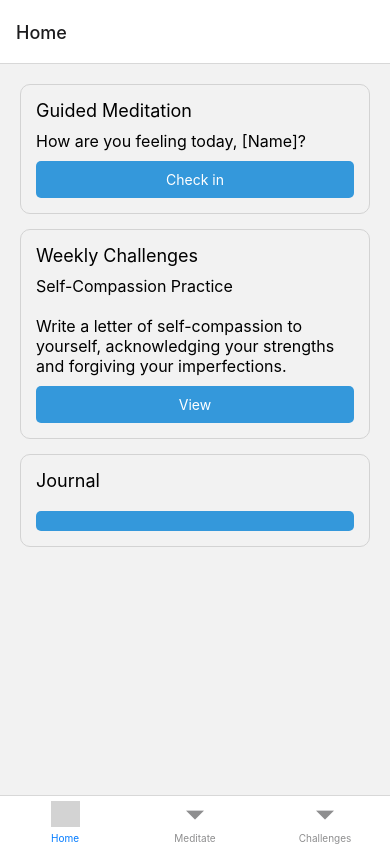
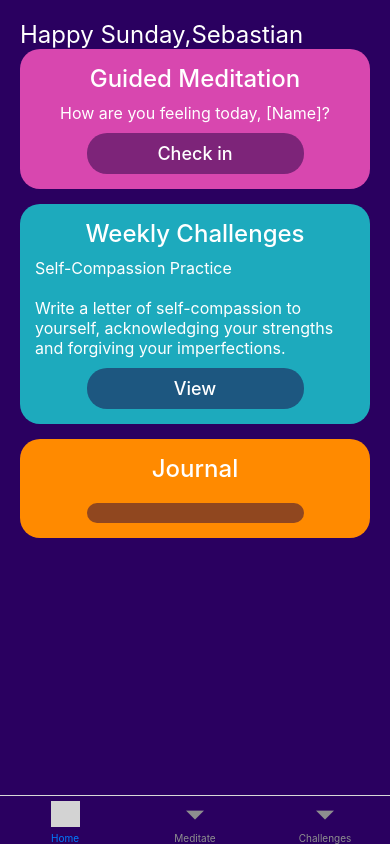
Before and after one commit to rahul5316/ponder, a React Native app in the folder mobile/: screen /HomeScreen in a window 390 px wide. Built offline with nearby package versions, Linux system fonts and the light colour scheme.

Commit message:
adjust styling

```diff
--- a/mobile/components/HomeScreen.js
+++ b/mobile/components/HomeScreen.js
@@ -1,14 +1,23 @@
 import React from "react";
-import { View, Text, StyleSheet, SafeAreaView, TouchableOpacity } from "react-native";
+import {
+  View,
+  Text,
+  StyleSheet,
+  SafeAreaView,
+  TouchableOpacity,
+} from "react-native";
 import { createBottomTabNavigator } from "@react-navigation/bottom-tabs";
 import { useNavigation } from "@react-navigation/native";
 
-function Card({ title, description, buttonText, onPress }) {
+function Card({ title, description, buttonText, onPress, color, buttonColor }) {
   return (
-    <View style={styles.card}>
+    <View style={{ ...styles.card, backgroundColor: color }}>
       <Text style={styles.cardTitle}>{title}</Text>
       <Text style={styles.cardDescription}>{description}</Text>
-      <TouchableOpacity style={styles.cardButton} onPress={onPress}>
+      <TouchableOpacity
+        style={{ ...styles.cardButton, backgroundColor: buttonColor }}
+        onPress={onPress}
+      >
         <Text style={styles.buttonText}>{buttonText}</Text>
       </TouchableOpacity>
     </View>
@@ -20,25 +29,34 @@ function HomeScreen() {
 
   return (
     <View style={styles.page}>
+      <Text style={{ color: "white", fontSize: 24, display: "flex" }}>
+        <Text style={{ flexDirection: "row" }}>Happy Sunday,</Text>
+        <Text style={{ flexDirection: "row" }}>Sebastian</Text>
+      </Text>
       <Card
         title="Guided Meditation"
         description={`How are you feeling today, [Name]?`}
         buttonText="Check in"
-        onPress={() => navigation.navigate('GuidedMeditation')}
+        color="#D847AF"
+        buttonColor="rgba(29, 0, 65, 0.49)"
+        onPress={() => navigation.navigate("GuidedMeditation")}
       />
       <Card
         title="Weekly Challenges"
         description={`Self-Compassion Practice\n\nWrite a letter of self-compassion to yourself, acknowledging your strengths and forgiving your imperfections.`}
         buttonText="View"
-        onPress={() => navigation.navigate('WeeklyChallenges')}
+        color="#1DAABD"
+        buttonColor="rgba(29, 0, 65, 0.49)"
+        onPress={() => navigation.navigate("WeeklyChallenges")}
       />
       <Card
         title="Journal"
+        color="#FF8A00"
+        buttonColor="rgba(29, 0, 65, 0.49)"
       />
     </View>
   );
 }
-
 
 function MeditationScreen() {
   const navigation = useNavigation();
@@ -66,27 +84,31 @@ const Tab = createBottomTabNavigator();
 
 export default function App() {
   return (
-    <SafeAreaView style={{ flex: 1 }}>
+    <SafeAreaView style={{ flex: 1, backgroundColor: "#2A0060" }}>
       <Tab.Navigator>
         <Tab.Screen
           name="Home"
           component={HomeScreen}
           options={{
-            tabBarLabel: 'Home',
-            tabBarIcon: () => (
-              <View style={styles.homeIcon}></View>
-            ),
+            tabBarLabel: "Home",
+            tabBarIcon: () => <View style={styles.homeIcon}></View>,
+            headerShown: false,
+            tabBarStyle: { backgroundColor: "#2A0060" },
           }}
         />
         <Tab.Screen
           name="Meditation"
           component={MeditationScreen}
-          options={{ tabBarLabel: 'Meditate' }}
+          options={{ tabBarLabel: "Meditate" }}
         />
         <Tab.Screen
           name="Challenges"
           component={ChallengesScreen}
-          options={{ tabBarLabel: 'Challenges' }}
+          options={{
+            tabBarLabel: "Challenges",
+            headerShown: false,
+            tabBarStyle: { backgroundColor: "#2A0060" },
+          }}
         />
       </Tab.Navigator>
     </SafeAreaView>
@@ -96,31 +118,40 @@ export default function App() {
 const styles = StyleSheet.create({
   page: {
     flex: 1,
+    height: "100%",
     padding: 20,
+    backgroundColor: "#2A0060",
   },
   card: {
-    borderWidth: 1,
-    borderColor: 'lightgray',
-    borderRadius: 10,
+    // borderWidth: 1,
+    // borderColor: "lightgray",
+    borderRadius: 20,
     padding: 15,
     marginBottom: 15,
+    alignItems: "center",
   },
   cardTitle: {
-    fontSize: 18,
+    fontSize: 24,
+    fontWeight: "500",
     marginBottom: 10,
+    color: "white",
   },
   cardDescription: {
     fontSize: 16,
     marginBottom: 10,
+    color: "white",
   },
   cardButton: {
-    backgroundColor: '#3498db',
+    backgroundColor: "#3498db",
     padding: 10,
-    alignItems: 'center',
-    borderRadius: 5,
+    alignItems: "center",
+    width: 217,
+    borderRadius: 20,
   },
   buttonText: {
-    color: 'white',
+    color: "white",
+    fontWeight: "500",
+    fontSize: 18,
   },
   homeIcon: {
     width: 29,
```
